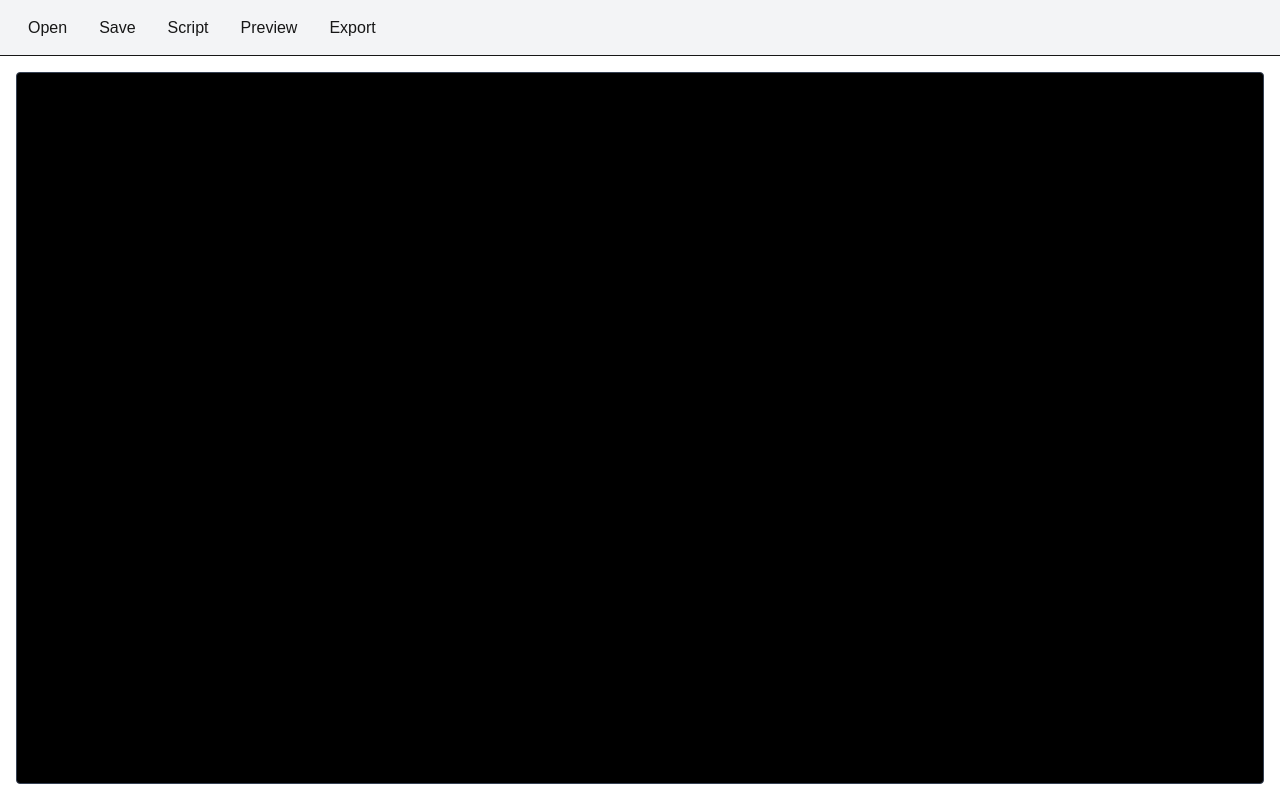
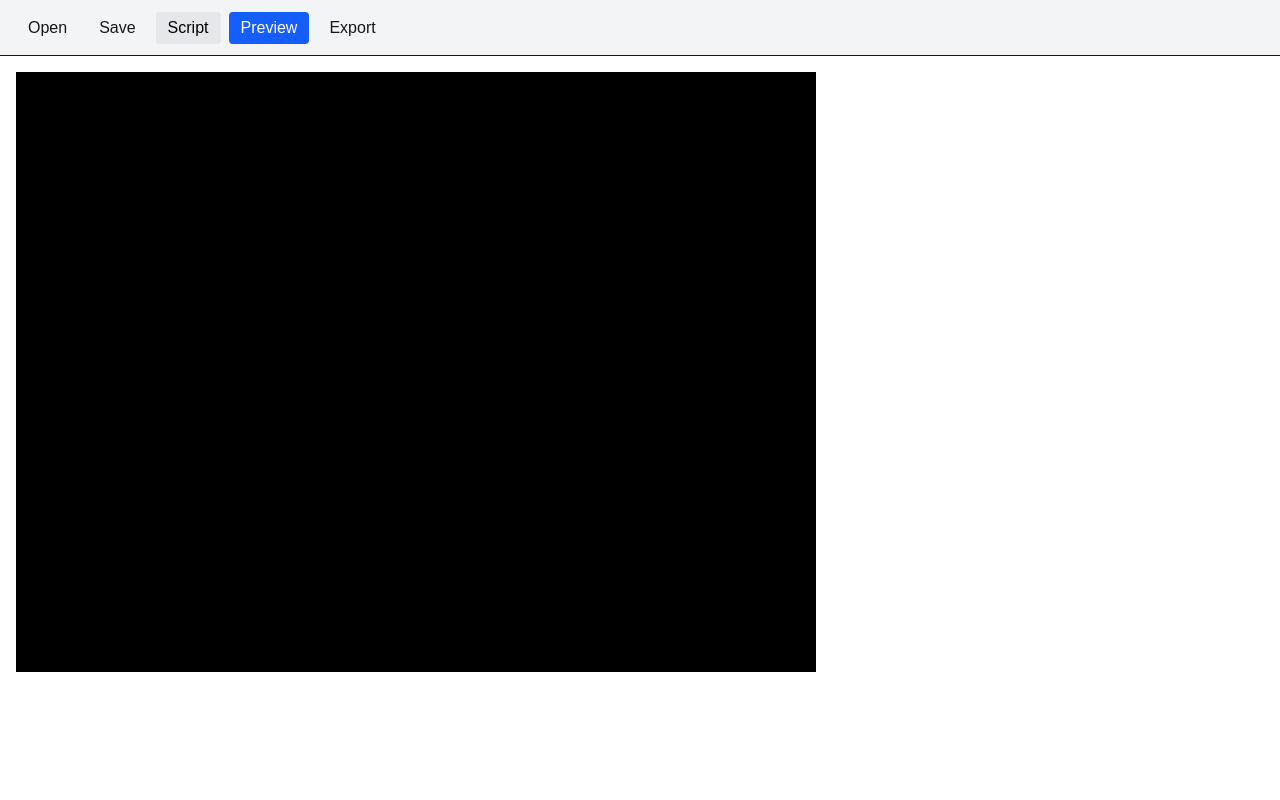
Before and after one commit to eat-sleep-code-repeat-it/mumupu, a Next.js app: page /home in a window 1280 px wide. Both pictures are taken after a click on the button "Preview". Built offline with nearby package versions, Linux system fonts and the light colour scheme; no server answers.

Commit message:
load and display svg

```diff
--- /dev/null
+++ b/app/api/svg/route.ts
@@ -0,0 +1,9 @@
+import { readSvgFromFile } from "@/lib/svg";
+
+export async function GET() {
+  const svg = await readSvgFromFile("memory-from-cats.svg");
+
+  return Response.json({
+    svg,
+  });
+}
--- a/app/home/page.tsx
+++ b/app/home/page.tsx
@@ -1,9 +1,14 @@
 "use client";
 
 import { useEffect, useState } from "react";
+import { translate } from "@/lib/translate";
 
 export default function Home() {
   const [text, setText] = useState("");
+  const [svg, setSvg] = useState("");
+  const [preview, setPreview] = useState(false);
+  const [mode, setMode] = useState<"script" | "preview">("script");
+
   useEffect(() => {
     fetch("/jps-files/memory-from-cats.jps")
       .then((response) => {
@@ -19,25 +24,66 @@ export default function Home() {
       });
   }, []);
 
+  async function handlePreview() {
+    const generatedSvg = translate(text);
+
+    /*
+    const response = await fetch("/api/svg");
+    const data = await response.json();
+    const generatedSvg = data.svg;
+    */
+
+    setSvg(generatedSvg);
+    setPreview(true);
+     setMode("preview");
+  }
+
+  function handleScript() {
+    setPreview(false);
+    setMode("script");
+  }
+
+  const buttonClass = (active: boolean) =>
+    `rounded px-3 py-1 ${
+      active
+        ? "bg-blue-600 text-white"
+        : "bg-gray-200 text-black hover:bg-gray-300"
+    }`;
+
   return (
     <main className="flex h-screen flex-col">
       {/* Navigation */}
       <nav className="flex h-14 items-center gap-2 border-b bg-gray-100 px-4">
         <button className="rounded px-3 py-1 hover:bg-gray-200">Open</button>
         <button className="rounded px-3 py-1 hover:bg-gray-200">Save</button>
-        <button className="rounded px-3 py-1 hover:bg-gray-200">Script</button>
-        <button className="rounded px-3 py-1 hover:bg-gray-200">Preview</button>
+        <button
+          onClick={handleScript}
+          className={buttonClass(mode === "script")}>
+          Script
+        </button>
+        <button
+          onClick={handlePreview}
+          className={buttonClass(mode === "preview")}>
+          Preview
+        </button>
         <button className="rounded px-3 py-1 hover:bg-gray-200">Export</button>
       </nav>
 
       {/* Editor */}
       <div className="flex-1 p-4">
+         {preview ? (
+          <div
+            className="h-full w-full bg-white"
+            dangerouslySetInnerHTML={{ __html: svg }}
+          />
+        ) : (
         <textarea
           value={text}
           onChange={(e) => setText(e.target.value)}
           wrap="off"
           className="h-full w-full resize-none rounded border border-gray-700 bg-black p-4 font-mono text-white outline-none placeholder:text-gray-500 focus:border-blue-500"
           />
+        )}
       </div>
     </main>
   );
--- /dev/null
+++ b/lib/svg.ts
@@ -0,0 +1,17 @@
+import { readFile } from "fs/promises";
+import path from "path";
+
+export async function readSvgFromFile(filename: string): Promise<string> {
+  const filePath = path.join(
+    process.cwd(),
+    "public/svg-files",
+    filename
+  );
+
+  try {
+    const svgContent = await readFile(filePath, "utf-8");
+    return svgContent;
+  } catch {
+    return "";
+  }
+}
--- /dev/null
+++ b/lib/translate.ts
@@ -0,0 +1,14 @@
+export function translate(input: string): string {
+  // Your translation logic goes here
+
+  const svg = `
+    <svg xmlns="http://www.w3.org/2000/svg" width="800" height="600">
+      <rect width="100%" height="100%" fill="black"/>
+      <text x="50" y="100" fill="white" font-size="32">
+        ${input}
+      </text>
+    </svg>
+  `;
+
+  return svg;
+}
```
Also changed, not shown: public/svg-files/memory-from-cats.svg (added).
